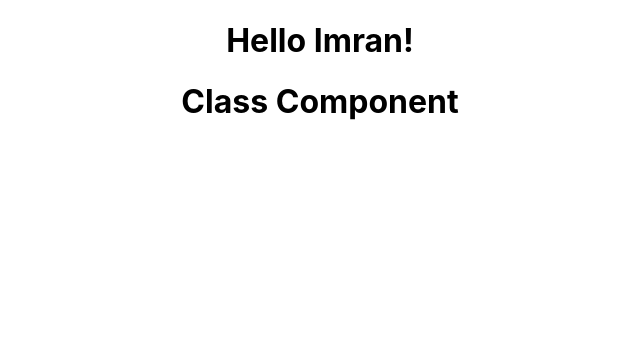
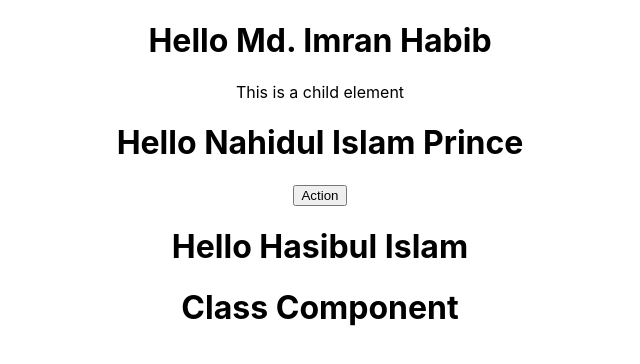
Before and after one commit to MdImranHabib/React, a React (Create React App) app in the folder hello-world/: page / in a window 1280 px wide. Shown: the top 364 px of the page, without its empty margins (320-960 px from the left). Built offline with nearby package versions, Linux system fonts and the light colour scheme.

Commit message:
tried props in functional component

```diff
--- a/hello-world/src/App.js
+++ b/hello-world/src/App.js
@@ -6,7 +6,13 @@ import Welcome from "./components/Welcome";
 function App() {
   return (
     <div className="App">
-      <Greet />
+      <Greet name="Md. Imran Habib">
+        <p>This is a child element</p>
+      </Greet>
+      <Greet name="Nahidul Islam Prince">
+        <button>Action</button>
+      </Greet>
+      <Greet name="Hasibul Islam" />
       <Welcome />
     </div>
   );
--- a/hello-world/src/components/Greet.js
+++ b/hello-world/src/components/Greet.js
@@ -1,8 +1,11 @@
 import React from "react";
 
-export const Greet = () => {
+export const Greet = (props) => {
     return (
-        <h1>Hello Imran!</h1>
+        <div>
+            <h1>Hello {props.name}</h1>
+            {props.children}
+        </div>
     );
 }
 
```
